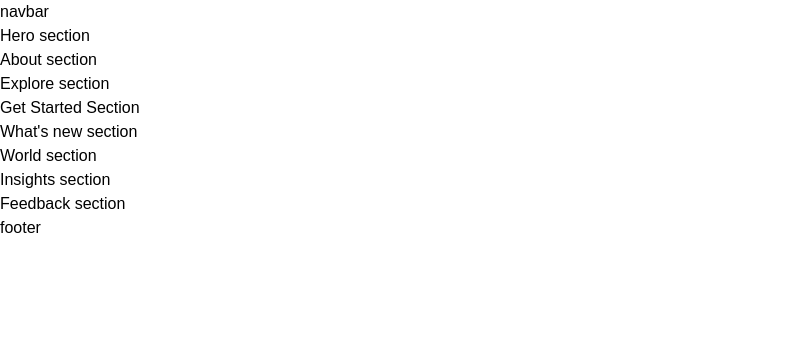
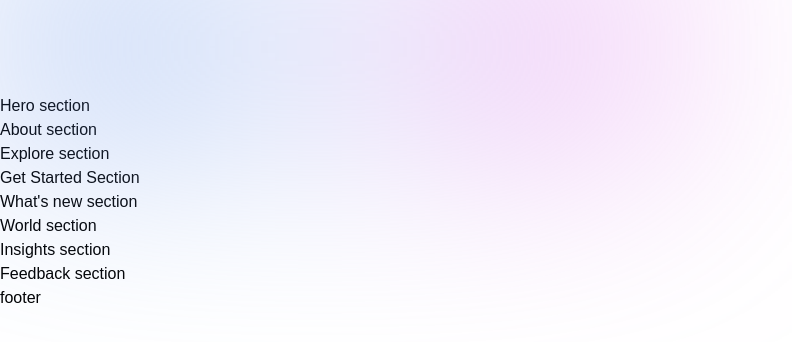
Before and after one commit to xDeFc0nx/project-metaverse, a Next.js app: page / in a window 1280 px wide. Shown: the top 342 px of the page, without its empty margins (0-792 px from the left). Built offline with nearby package versions, Linux system fonts and the light colour scheme; a web font is replaced by a local one.

Commit message:
navbar completed

```diff
--- a/components/Navbar.jsx
+++ b/components/Navbar.jsx
@@ -1,9 +1,34 @@
-'use client';
+"use client";
+
+import { motion } from "framer-motion";
+import styles from "../styles";
+import { navVariants } from "../utils/motion";
 
 const Navbar = () => (
-  <nav>
-    navbar
-  </nav>
+  <motion.nav
+    variants={navVariants}
+    initial="hidden"
+    whileInView="show"
+    className={`${styles.xPaddings} py-8 relative`}
+  >
+    <div className="absolute w-[50%] inset-0 gradient-01" />
+
+    <div className={`${styles.innerWidth} mx-auto flex justify-between gap-8 `}>
+      <img
+        src="/search.svg"
+        alt="search"
+        className="w-[24px] h-[24px] object-contain"
+      />
+      <h2 className="font-extrabold text-[24px] leading-[30px] text-white">
+        METAVERSUS
+      </h2>
+      <img
+        src="/menu.svg"
+        alt="menu"
+        className="w-[24px] h-[24px] object-contain"
+      />
+    </div>
+  </motion.nav>
 );
 
 export default Navbar;
```
